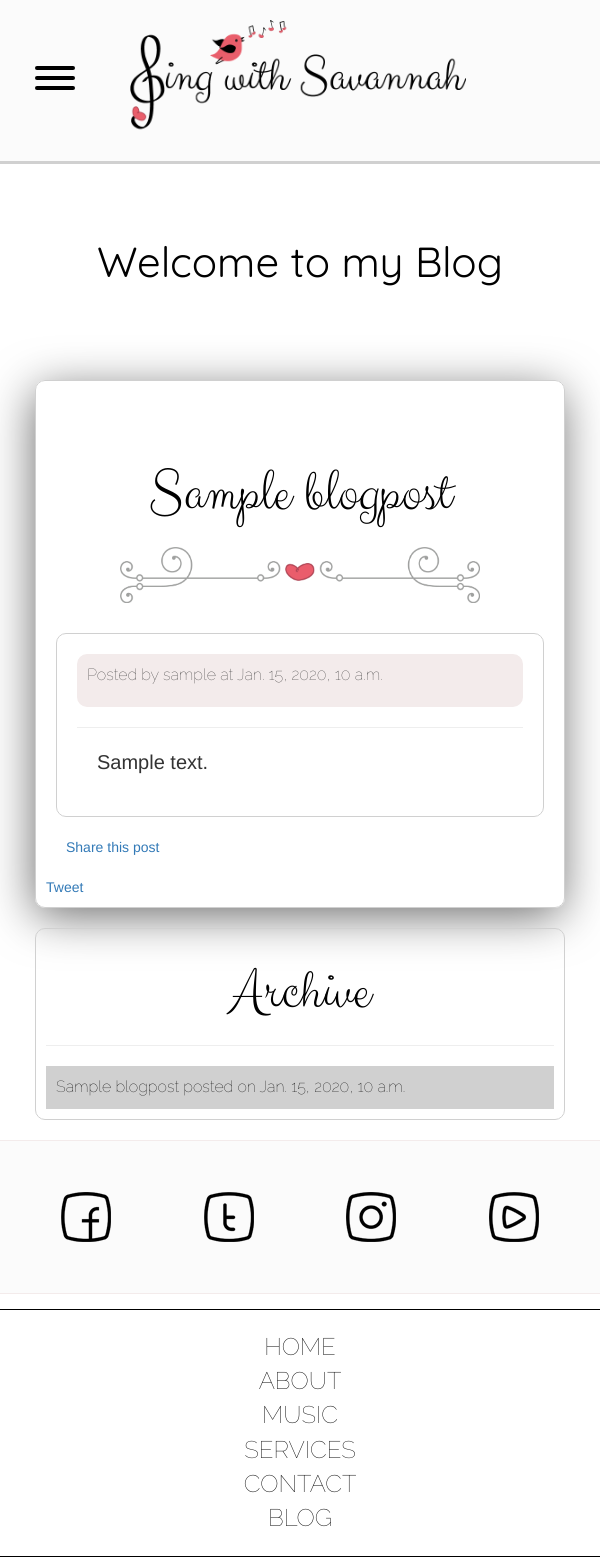
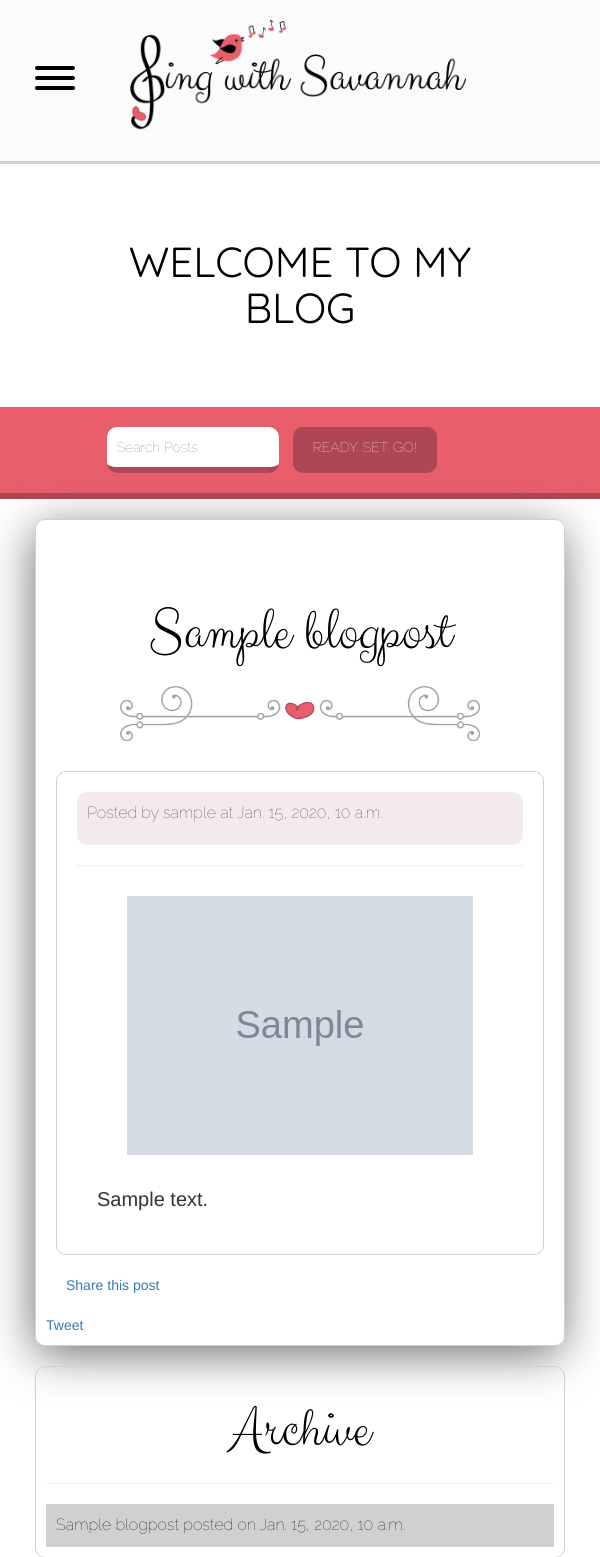
Before and after one commit to jmezzanotte/singwithsavannah, a Django app: page /blog/ in a window 600 px wide. Shown: the top 1557 px of the page. Run offline with Django 3.2, Linux system fonts and the light colour scheme; tables that the repository leaves empty hold one stand-in row (values such as "Sample post"); grey boxes marked "Sample" are stand-in pictures; some libraries are stand-ins or nearby versions.

Commit message:
Added search functionality to the blog

```diff
--- a/blog/models.py
+++ b/blog/models.py
@@ -16,6 +16,7 @@ class BlogPost(models.Model):
 	blog_text = models.TextField(max_length=10000)
 	created_at = models.DateTimeField(auto_now_add=True)
 	updated_at = models.DateTimeField(auto_now=True)
+	image = models.ImageField(upload_to='blog',blank=True)
 
 	#you are going want to set up the urls as slugs
 
--- a/blog/views.py
+++ b/blog/views.py
@@ -7,16 +7,29 @@ from django.template import loader
 from sws_site.models import Services
 from sws_site.views import get_services
 from django.core.urlresolvers import reverse
+from django.db.models import Q
 
 # Create your views here.
 def blog(request):
 	#reverse the order of blog posts by created at
 	#the '-' in front of created_at tells python to filter in reverse order
 	all_blog_posts = BlogPost.objects.filter(usr=1).order_by('-created_at')
+	archive = BlogPost.objects.filter(usr=1).order_by('-created_at')
+
 	#context dictionary standard practice for transfering necessary data to the template view
 	#this makes all_blog_posts accessable from the template view
+
+	query = request.GET.get("q")
+
+	if query:
+		all_blog_posts = all_blog_posts.filter(
+			Q(title__icontains=query) |
+			Q(blog_text__icontains=query)
+			).distinct()
+
 	context= {
 		'all_blog_posts': all_blog_posts,
+		'archive' : archive,
 		'services' : get_services()
 	}
 	#unlike the template loader style, context needs to be the 3rd argument, not the first
--- a/static/css/blog.css
+++ b/static/css/blog.css
@@ -11,8 +11,70 @@ h1{
 	margin: 20px;
 }
 
+#search-bar{
+	padding: 10px;
+	border : none;
+	background-color: #e95e6b;
+	border-bottom: solid 2px #d0d0d0;
+	border-bottom: solid 6px #aF4654;
+}
+
+#search{
+	border-radius: 10px;
+	padding: 10px;
+	border: none;
+	border-bottom: solid 6px #aF4654;
+	font-family: 'Raleway', sans-serif;
+	font-size: 14px;
+}
+	#search:focus{
+		outline: none;
+	}
+
+
+
+#search-submit {
+  background: #aF4654;
+  background-image: -webkit-linear-gradient(top, #aF4654, #aF4654);
+  background-image: -moz-linear-gradient(top, #aF4654, #aF4654);
+  background-image: -ms-linear-gradient(top, #aF4654, #aF4654);
+  background-image: -o-linear-gradient(top, #aF4654, #aF4654);
+  background-image: linear-gradient(to bottom, #aF4654, #aF4654);
+  -webkit-border-radius: 10;
+  -moz-border-radius: 10;
+  border-radius: 10px;
+  font-family: 'Raleway', sans-serif;
+  color: #ffffff;
+  margin: 10px;
+  border: none;
+  border-bottom: solid 6px #aF4654;
+  font-size: 14px;
+  padding: 10px 20px 10px 20px;
+  text-decoration: none;
+}
+
+#search-submit:hover {
+  background: #aF4654;
+  background-image: -webkit-linear-gradient(top, #aF4654, #801f2c);
+  background-image: -moz-linear-gradient(top, #aF4654, #801f2c);
+  background-image: -ms-linear-gradient(top, #aF4654, #801f2c);
+  background-image: -o-linear-gradient(top, #aF4654, #801f2c);
+  background-image: linear-gradient(to bottom, #aF4654, #801f2c);
+  text-decoration: none;
+}
+
+#search-submit:focus{
+	outline: none;
+}
+
+
 #blog-header{
 	margin: 75px;
+}
+
+
+.blog-img{
+	margin: 30px;
 }
 
 .blog-text-container{
--- a/static/css/mobile.css
+++ b/static/css/mobile.css
@@ -1,135 +1,39 @@
 @media only screen
-  and (min-device-width: 320px)
-  and (max-device-width: 568px)
-  and (-webkit-min-device-pixel-ratio: 2) {
+  and (max-width: 600px) {
 
     .show-nav #site-canvas {
-        -webkit-transform: translateX(320px);
-        transform: translateX(320px);
-        -webkit-transform: translate3d(320px, 0, 0);
-        transform: translate3d(320px, 0, 0);
+        -webkit-transform: translateX(250px);
+        transform: translateX(250px);
+        -webkit-transform: translate3d(250px, 0, 0);
+        transform: translate3d(250px, 0, 0);
     }
 
 
     #site-nav {
-      width: 320px;
+      width: 250px;
         height: 100%;
         position: absolute;
         top: 0;
-        left: -320px;
+        left: -250px;
         color: #fff;
         font-family: 'Raleway', sans-serif;
         background-color: #000;
-
-
-    }
-}
-
-
-/*@media only screen and (max-width: 360px){
-
-    .show-nav #site-canvas {
-        -webkit-transform: translateX(360px);
-        transform: translateX(360px);
-        -webkit-transform: translate3d(360px, 0, 0);
-        transform: translate3d(360px, 0, 0);
     }
 
-
-    #site-nav {
-      width: 360px;
-        height: 100%;
-        position: absolute;
-        top: 0;
-        left: -360px;
-        color: #fff;
-        font-family: 'Raleway', sans-serif;
-        background-color: #000;
-
-
+    .nav-item a {
+      text-align: center;
+      display: block;
     }
 
-
-}*/
-
-
-@media only screen and (max-width: 375px){}
-
-
-    .show-nav #site-canvas {
-        -webkit-transform: translateX(375px);
-        transform: translateX(375px);
-        -webkit-transform: translate3d(375px, 0, 0);
-        transform: translate3d(375px, 0, 0);
-    }
-
-
-    #site-nav {
-      width: 375px;
-        height: 100%;
-        position: absolute;
-        top: 0;
-        left: -375px;
-        color: #fff;
-        font-family: 'Raleway', sans-serif;
-        background-color: #000;
-
-
+    #topbanner{
+      position: relative;
+      background: url("../images/singer_songwriter_mobile_414_736.jpg") center center;
+      background-size: cover;
+      background-attachment: fixed;
+      overflow: hidden;
+      text-align: center;
+      width: 100% ;
+      height: 700px;
     }
 
 }
-
-
-
-
-
-@media only screen
-  and (min-device-width: 414px)
-  and (max-device-width: 736px)
-  and (-webkit-min-device-pixel-ratio: 3) {
-
-    .show-nav #site-canvas {
-        -webkit-transform: translateX(414px);
-        transform: translateX(414px);
-        -webkit-transform: translate3d(414px, 0, 0);
-        transform: translate3d(414px, 0, 0);
-    }
-
-
-    #site-nav {
-      width: 414px;
-        height: 100%;
-        position: absolute;
-        top: 0;
-        left: -414px;
-        color: #fff;
-        font-family: 'Raleway', sans-serif;
-        background-color: #000;
-
-
-    }
-
-
-}
-
-
-
-/*@media only screen and (max-width: 500px) {
-
-  h1{
-    font-size: 30px;
-  }
-   .slick-prev, .slick-next {
-     display: none !important;
-  }
-
-  .slider-overlay h1{
-    font-size: 26px !important;
-  }
-
-  .slider-overlay a{
-    width: 100px;
-    font-size: 10px
-  }
-
-}*/
--- a/sws_site/models.py
+++ b/sws_site/models.py
@@ -132,10 +132,10 @@ class AlbumTrack(models.Model):
 	timestamp = models.DateTimeField(auto_now=False, auto_now_add=True)
 
 	def __unicode__(self):
-		return self.track.name
+		return os.path.basename(self.track.name)
 
 	def __str__(self):
-		return self.track.name
+		return os.path.basename(self.track.name)
 
 @receiver(pre_delete, sender=AlbumTrack)
 def pre_delete_album_track(sender, instance, *args, **kwargs):
--- a/templates/blog.html
+++ b/templates/blog.html
@@ -12,10 +12,19 @@
 	<div class="container-fluid">
 		<div class="row">
 			<div class="col-lg-12 col-md-12 col-sm-12">
-				<h1 id="blog-header">Welcome to my Blog</h1>
+				<h1 id="blog-header">WELCOME TO MY BLOG</h1>
 			</div>
 		</div>
-
+		<div class="row" id="search-bar">
+			<div class="col-lg-offset-5  col-md-offset-7 col-sm-offset-4 col-xs-offset-2">
+				<div >
+					<form method="GET" action="">
+						<input type="text" name="q" placeholder="Search Posts" value="{{ request.GET.q }}" id="search" />
+						<input type="submit" value="READY. SET. GO!" id="search-submit" />
+					</form>
+				</div>
+			</div>
+		</div>
 		<div class="row">
 			<div class="col-lg-8 col-md-8 col-sm-8">
 			{% if all_blog_posts %}
@@ -28,8 +37,16 @@
 								<p>Posted by {{ blog_post.usr }} at {{blog_post.created_at}}</p>
 							</div>
 							<hr>
+
 							<div class="blog-content">
+							{% if blog_post.image %}
+								<div class="blog-img">
+									<img class="img-responsive" src='{{ blog_post.image.url }}' >
+								</div>
+							{% endif %}
+
 								<p>{{ blog_post.blog_text}} </p>
+
 							</div>
 						</div>
 						<div class="fb-share-button" id="facebook-share" data-href="http://{{request.META.HTTP_HOST}}{% url 'show' slug=blog_post.slug %}" data-layout="box_count" data-mobile-iframe="true"><a class="fb-xfbml-parse-ignore" target="_blank" href="">Share this post</a></div>
@@ -41,7 +58,7 @@
 					</div>
 				{% endfor %}
 			{% else %}
-				<h3 align="center">There are currently no blog posts.</h3>
+				<h3 align="center">No blog posts found.</h3>
 			{% endif %}
 			</div>
 			<div class="col-lg-4 col-md-4 col-sm-4">
@@ -49,8 +66,8 @@
 					<h1>Archive</h1>
 					<hr>
 					<ul>
-						{% for blog_post in all_blog_posts %}
-							<li><a href="{% url 'show' slug=blog_post.slug %}">{{ blog_post.title}} posted on {{blog_post.created_at}}</a></li>
+						{% for post in archive %}
+							<li><a href="{% url 'show' slug=post.slug %}">{{ post.title }} posted on {{ post.created_at }}</a></li>
 						{% endfor %}
 					</ul>
 				</div>
```
Also changed, not shown: blog/migrations/0003_auto_20170104_1713.py (added), blog/migrations/0004_auto_20170104_1750.py (added), static/images/singer_songwriter_mobile_414_736.jpg (added).
